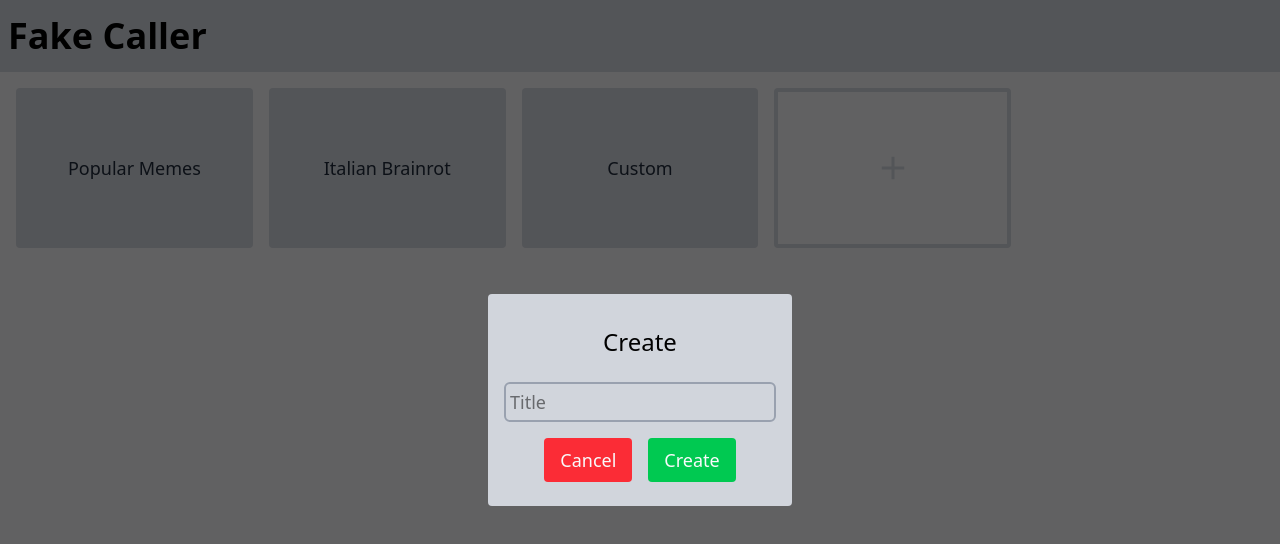
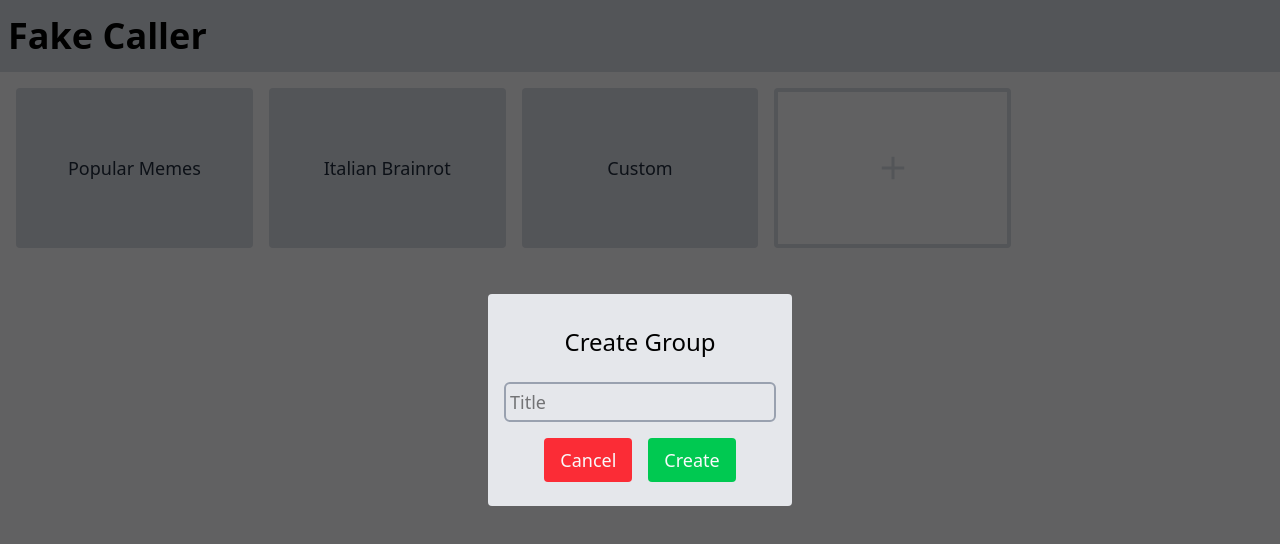
Before and after one commit to turtledev65/Brainrot-Caller, a React (Vite) app: page / in a window 1280 px wide. Both pictures are taken after a click on the element 892 px from the left and 168 px from the top of the page. Shown: the top 544 px of the page. Built offline with nearby package versions, Linux system fonts and the light colour scheme.

Commit message:
Make the AddItem more generic and create a separate component called AddGroupItem

```diff
--- a/src/App.tsx
+++ b/src/App.tsx
@@ -1,9 +1,10 @@
-import { useContext } from "react";
+import { FormEvent, useCallback, useContext, useRef, useState } from "react";
 import Navbar from "./components/navbar";
 import Providers from "./providers";
 import { GroupsContext } from "./providers/groups-providers";
-import { Item, ItemAdd } from "./components/item";
+import { AddItem, Item } from "./components/item";
 import Call from "./components/call";
+import Modal from "./components/modal";
 
 function App() {
   return (
@@ -40,14 +41,67 @@ const GroupGrid = () => {
               key={group.name}
             />
           ))}
-          <ItemAdd
-            onAdd={text => {
-              addGroup(text);
-            }}
-          />
+          <AddGroupItem />
         </>
       )}
     </div>
+  );
+};
+
+const AddGroupItem = () => {
+  const { addGroup } = useContext(GroupsContext);
+  const [isModalActive, setModalActive] = useState(false);
+  const inputRef = useRef<HTMLInputElement>(null);
+  const handleSubmitForm = useCallback((e: FormEvent<HTMLFormElement>) => {
+    e.preventDefault();
+
+    if (!inputRef.current) return;
+    const text = inputRef.current?.value.trim();
+    if (!text || text.length == 0) return;
+
+    addGroup(text);
+    setModalActive(false);
+    inputRef.current.value = "";
+  }, []);
+
+  return (
+    <>
+      <Modal
+        isActive={isModalActive}
+        onRequestClose={() => setModalActive(false)}
+      >
+        <div className="flex h-full justify-center items-center">
+          <form
+            onSubmit={handleSubmitForm}
+            className="bg-gray-200 dark:bg-slate-900 rounded-sm p-4 flex flex-col items-center gap-2"
+          >
+            <h2 className="text-2xl py-4">Create Group</h2>
+            <input
+              type="text"
+              className="text-lg border-2 border-gray-400  rounded-md outline-none p-1 active:border-gray-500"
+              placeholder="Title"
+              ref={inputRef}
+            />
+            <div className="flex justify-evenly text-gray-50 text-lg gap-4 py-2">
+              <button
+                type="button"
+                className="rounded-sm cursor-pointer bg-red-500 hover:bg-red-600 transition-all px-4 py-2"
+                onClick={() => setModalActive(false)}
+              >
+                Cancel
+              </button>
+              <button
+                type="submit"
+                className="rounded-sm cursor-pointer bg-green-500 hover:bg-green-600 transition-all px-4 py-2"
+              >
+                Create
+              </button>
+            </div>
+          </form>
+        </div>
+      </Modal>
+      <AddItem onClick={() => setModalActive(true)} />
+    </>
   );
 };
 
--- a/src/components/item.tsx
+++ b/src/components/item.tsx
@@ -17,68 +17,16 @@ export const Item = ({ name, onClick }: ItemProps) => {
   );
 };
 
-type ItemAddProps = {
-  onAdd?: (val: string) => void;
+type AddItemProps = {
+  onClick?: () => void;
 };
-export const ItemAdd = ({ onAdd }: ItemAddProps) => {
-  const [isModalActive, setModalActive] = useState(false);
-  const inputRef = useRef<HTMLInputElement>(null);
-  const handleSubmitForm = useCallback((e: FormEvent<HTMLFormElement>) => {
-    e.preventDefault();
-
-    if (!inputRef.current) return;
-    const text = inputRef.current?.value.trim();
-    if (!text || text.length == 0) return;
-
-    inputRef.current.value = "";
-    onAdd && onAdd(text);
-    setModalActive(false);
-  }, []);
-
+export const AddItem = ({ onClick }: AddItemProps) => {
   return (
-    <>
-      <Modal
-        isActive={isModalActive}
-        onRequestClose={() => setModalActive(false)}
-      >
-        <div className="flex h-full justify-center items-center">
-          <form
-            onSubmit={handleSubmitForm}
-            className="bg-gray-300 dark:bg-slate-900 rounded-sm p-4 flex flex-col items-center gap-2"
-          >
-            <h2 className="text-2xl py-4">Create</h2>
-            <input
-              type="text"
-              className="text-lg border-2 border-gray-400  rounded-md outline-none p-1 active:border-gray-500"
-              placeholder="Title"
-              ref={inputRef}
-            />
-            <div className="flex justify-evenly text-gray-50 text-lg gap-4 py-2">
-              <button
-                type="button"
-                className="rounded-sm cursor-pointer bg-red-500 hover:bg-red-600 transition-all px-4 py-2"
-                onClick={() => setModalActive(false)}
-              >
-                Cancel
-              </button>
-              <button
-                type="submit"
-                className="rounded-sm cursor-pointer bg-green-500 hover:bg-green-600 transition-all px-4 py-2"
-              >
-                Create
-              </button>
-            </div>
-          </form>
-        </div>
-      </Modal>
-      <div
-        onClick={() => {
-          setModalActive(true);
-        }}
-        className="bg-transparent border-4 text-gray-300 dark:text-slate-900  border-gray-300  dark:border-slate-900  h-40 cursor-pointer hover:text-gray-800 hover:bg-gray-300 dark:hover:bg-slate-900 transition-colors rounded-sm p-4 flex justify-center items-center"
-      >
-        <AddIcon className="text-4xl" />
-      </div>
-    </>
+    <div
+      onClick={onClick}
+      className="bg-transparent border-4 text-gray-300 dark:text-slate-900  border-gray-300  dark:border-slate-900  h-40 cursor-pointer hover:text-gray-800 hover:bg-gray-300 dark:hover:bg-slate-900 transition-colors rounded-sm p-4 flex justify-center items-center"
+    >
+      <AddIcon className="text-4xl" />
+    </div>
   );
 };
```
